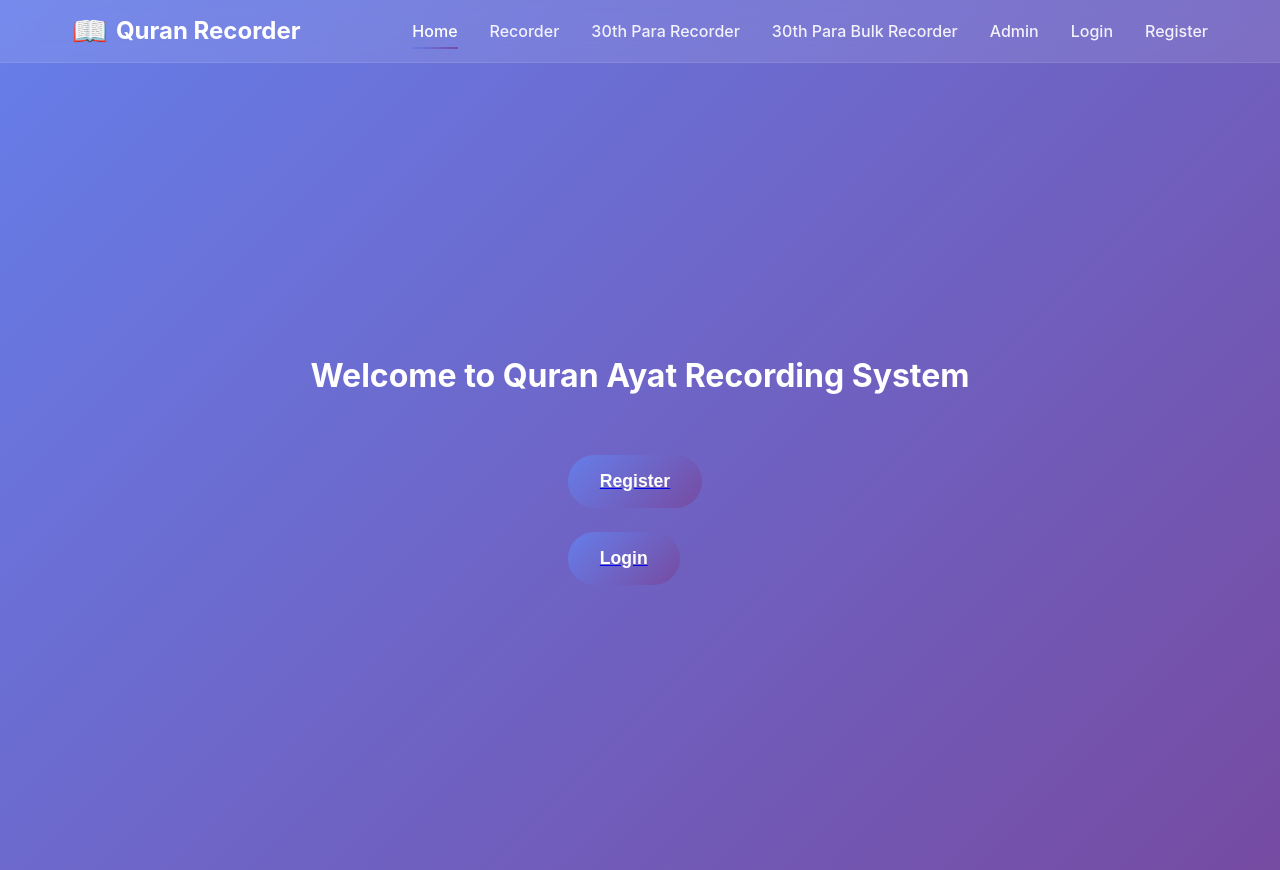
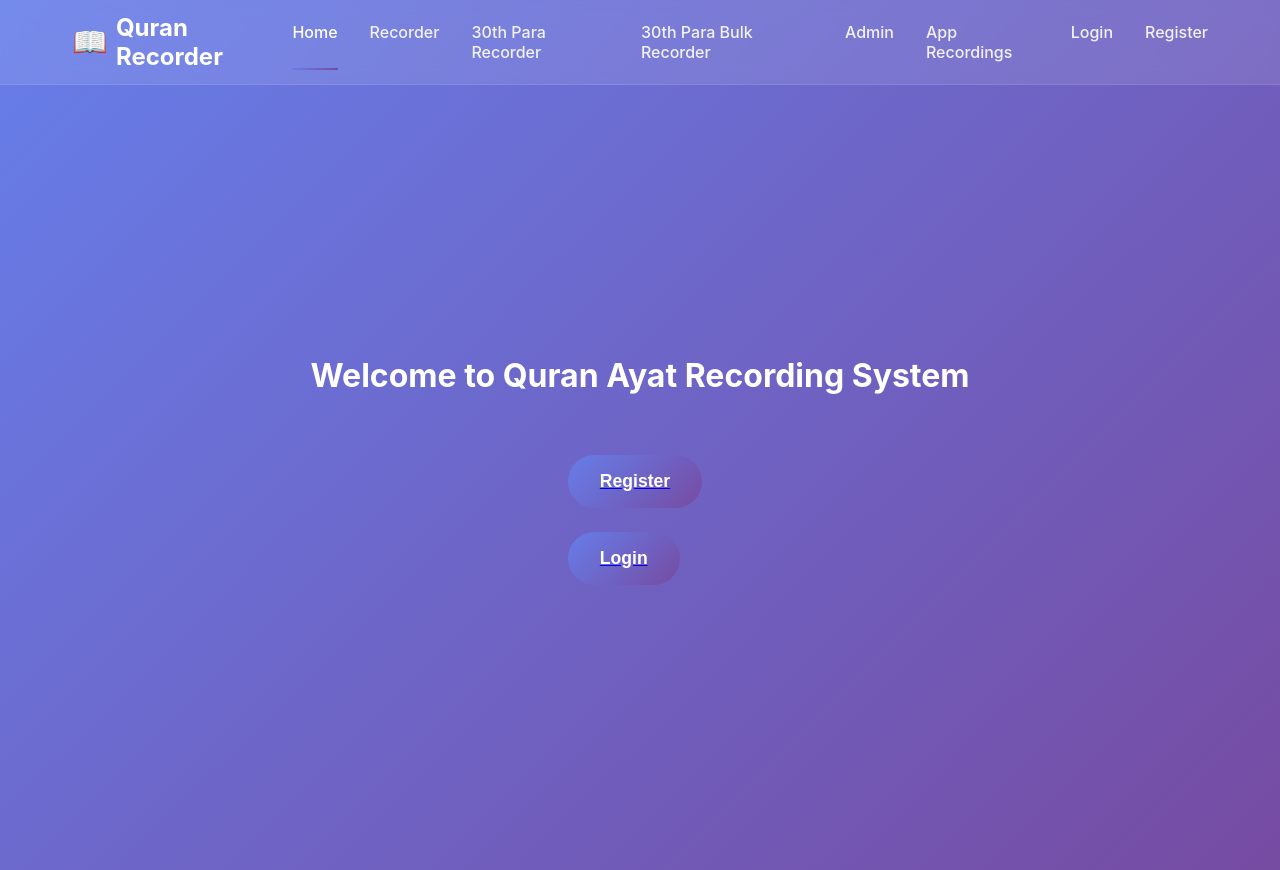
Before and after one commit to alirazabilal/qurandatasetapp-frontend, a React (Vite) app: page / in a window 1280 px wide. Built offline with nearby package versions, Linux system fonts and the light colour scheme; a web font is replaced by a local one.

Commit message:
Add FlutterRecordings component and route

```diff
--- a/src/App.jsx
+++ b/src/App.jsx
@@ -8,6 +8,7 @@ import Admin from './Admin';
 import AdminLogin from './AdminLogin';
 import Register from './Register';
 import Login from './Login';
+import FlutterRecordings from './FlutterRecordings';
 import './App.css';
 
 // Enhanced Navbar Component
@@ -74,6 +75,13 @@ const Navbar = () => {
             Admin
           </Link>
           <Link
+            to="/flutter-recordings"
+            className={`navbar-link ${location.pathname === '/flutter-recordings' ? 'active' : ''}`}
+            onClick={() => setIsMenuOpen(false)}
+          >
+            App Recordings
+          </Link>
+          <Link
             to="/login"
             className={`navbar-link ${location.pathname === '/login' ? 'active' : ''}`}
             onClick={() => setIsMenuOpen(false)}
@@ -111,6 +119,7 @@ function App() {
         <Route path="/memorization" element={<Memorization />} />
         <Route path="/bulk-recording" element={<BulkRecording />} />
         <Route path="/admin" element={<Admin />} />
+        <Route path="/flutter-recordings" element={<FlutterRecordings />} />
         <Route path="/admin-login" element={<AdminLogin onLogin={() => window.location.href = '/admin'} />} />
       </Routes>
     </Router>
```
